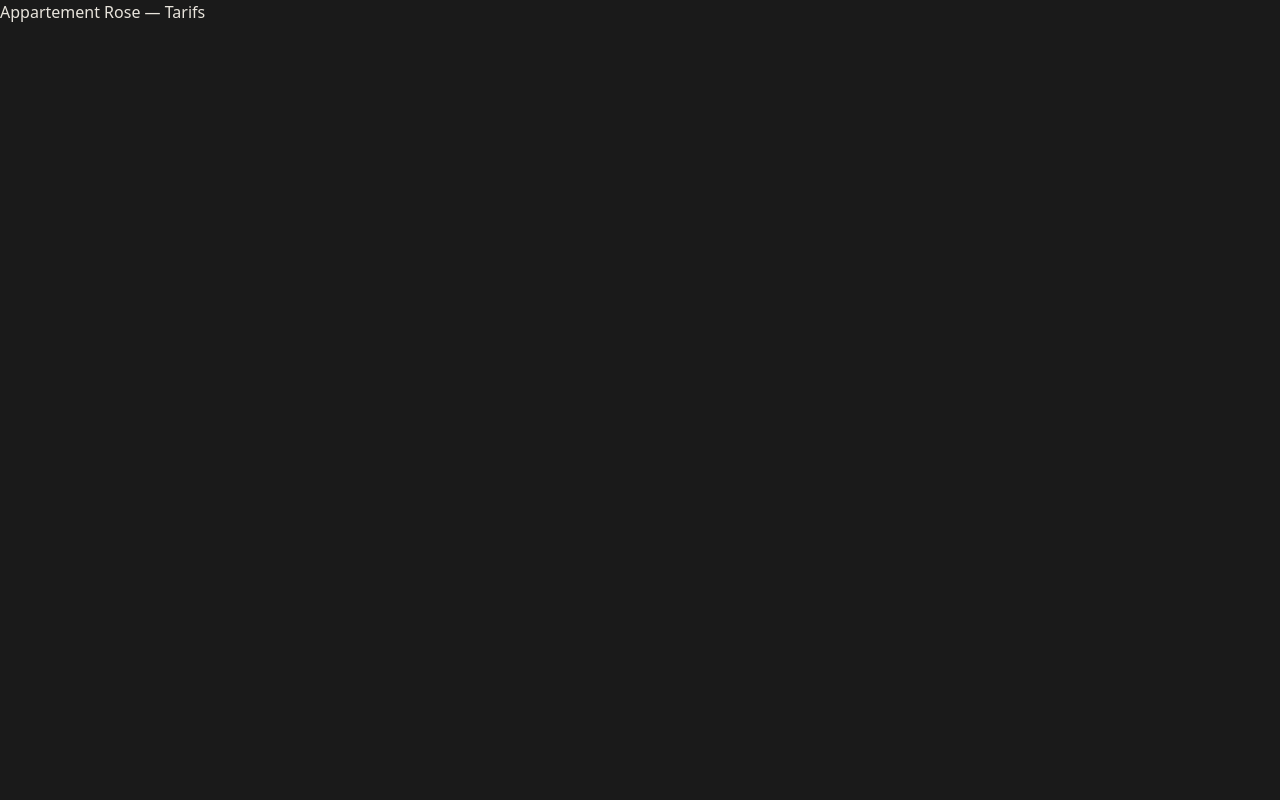
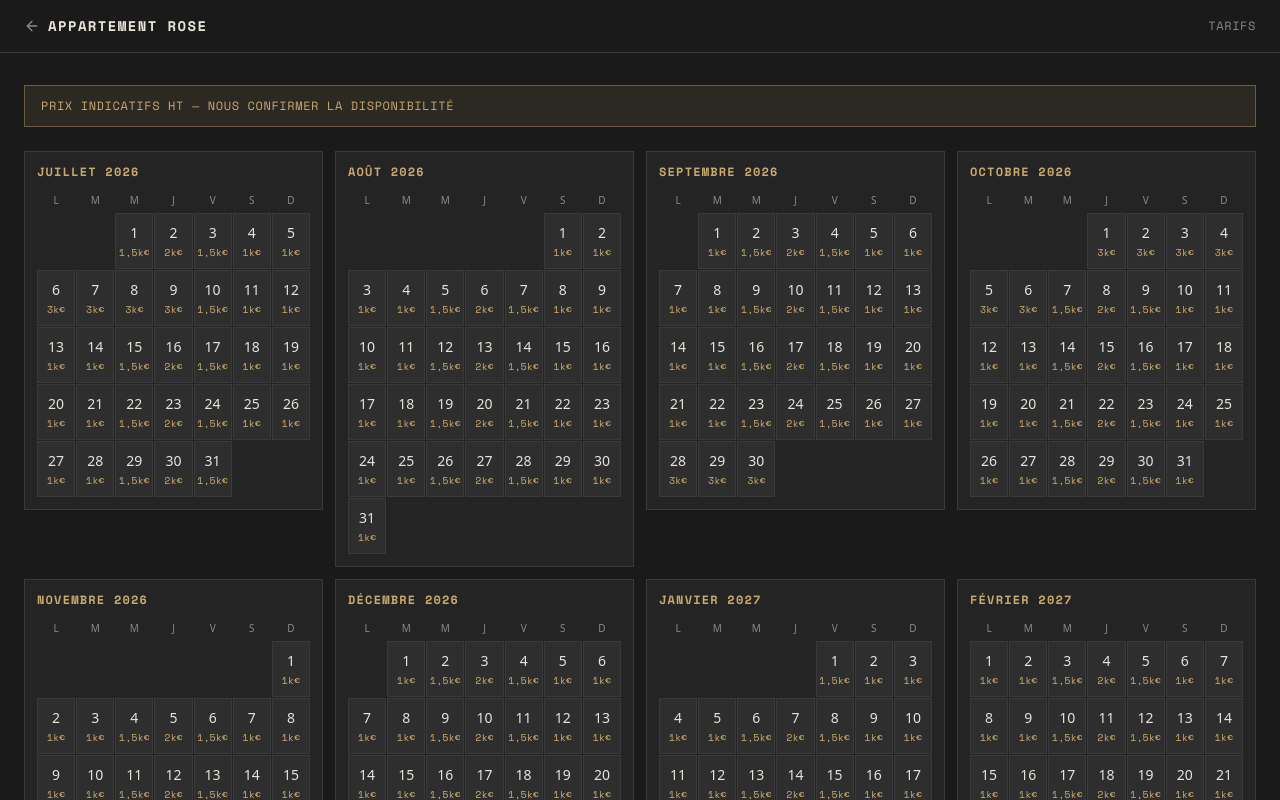
Before and after one commit to Chez-les-Plombiers/appartement-rose-pricing, a Next.js app: page / in a window 1280 px wide. Shown: the top 800 px of the page. Built offline with nearby package versions, Linux system fonts and the light colour scheme; no server answers.

Commit message:
feat: SSR wiring — page.tsx assembles calendar (force-dynamic, Google Calendar availability)

```diff
--- a/src/app/page.tsx
+++ b/src/app/page.tsx
@@ -1,7 +1,52 @@
-export default function Home() {
+import { Navbar } from "@/components/Navbar";
+import { Footer } from "@/components/Footer";
+import { CalendarHeatmap, type WindowMonth } from "@/components/CalendarHeatmap";
+import { computeDayPricing } from "@/lib/pricing-engine";
+import { getBookedDays } from "@/lib/google-calendar";
+import { getDatesInMonth } from "@/lib/date-utils";
+import type { DayPricing } from "@/types";
+
+// Rendu dynamique : la disponibilité (Google Calendar) est relue à chaque requête.
+export const dynamic = "force-dynamic";
+
+const WINDOW_MONTHS = 12;
+
+export default async function Home() {
+  const now = new Date();
+
+  // Fenêtre glissante de 12 mois à partir du mois courant.
+  const months: WindowMonth[] = Array.from({ length: WINDOW_MONTHS }, (_, i) => {
+    const d = new Date(now.getFullYear(), now.getMonth() + i, 1);
+    return { year: d.getFullYear(), month: d.getMonth() };
+  });
+
+  const first = months[0];
+  const last = months[months.length - 1];
+  const timeMin = new Date(first.year, first.month, 1).toISOString();
+  const timeMax = new Date(last.year, last.month + 1, 0, 23, 59, 59).toISOString();
+
+  // Jours réservés (ensemble vide si l'API n'est pas configurée / échoue).
+  const bookedDays = await getBookedDays(timeMin, timeMax);
+
+  // Tarifs pré-calculés, drapeau réservé fusionné.
+  const days: DayPricing[] = months.flatMap(({ year, month }) =>
+    getDatesInMonth(year, month).map((date) =>
+      computeDayPricing(date, { isBooked: bookedDays.has(date) }),
+    ),
+  );
+
   return (
-    <main>
-      <h1>Appartement Rose — Tarifs</h1>
-    </main>
+    <div className="flex min-h-screen flex-col">
+      <Navbar />
+      <main className="mx-auto w-full max-w-7xl flex-1 px-4 py-8 sm:px-6">
+        <div className="mb-6 border border-accent/40 bg-accent/10 px-4 py-3">
+          <p className="font-mono text-xs uppercase tracking-wider text-accent">
+            Prix indicatifs HT — nous confirmer la disponibilité
+          </p>
+        </div>
+        <CalendarHeatmap days={days} months={months} />
+      </main>
+      <Footer />
+    </div>
   );
 }
```
